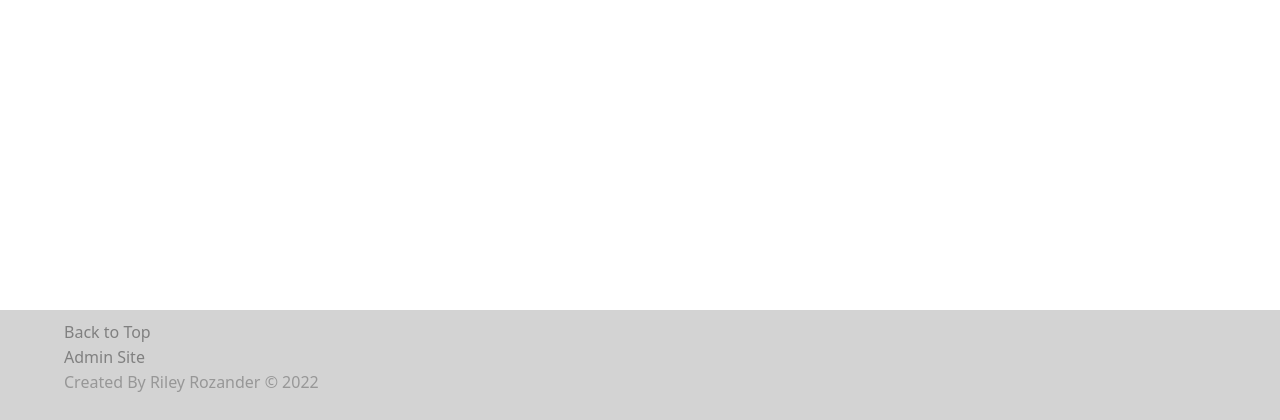
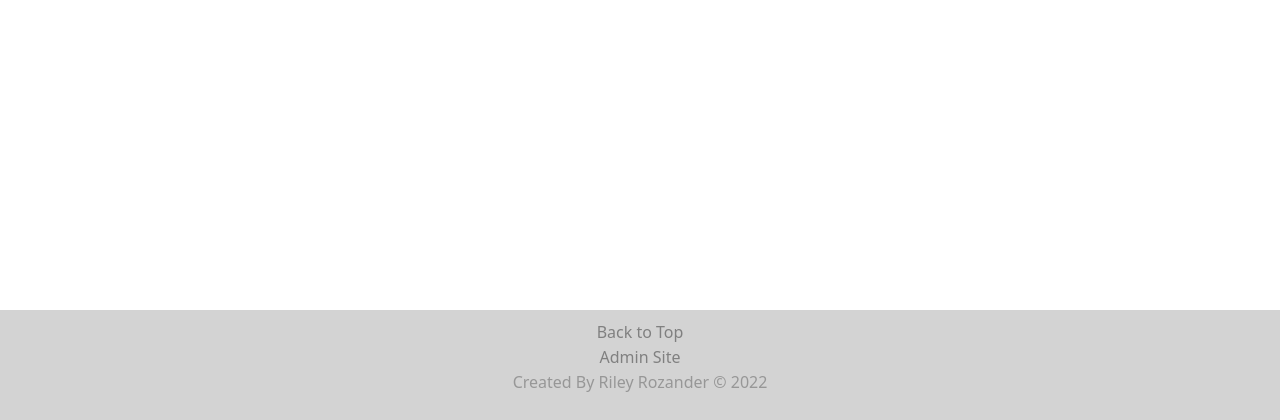
Before and after one commit to rrozander/Art-Website, a Django app: template pages/templates/home.html in a window 1280 px wide. Shown: the part 380-800 px from the top of the page. Run offline with Django 3.2, Linux system fonts and the light colour scheme; the template is opened without the code that fills it, so the values that code supplies are empty; some libraries are stand-ins or nearby versions.

Commit message:
Centered footer text

```diff
--- a/static/css/style.css
+++ b/static/css/style.css
@@ -40,8 +40,7 @@ footer {
   padding: 10px 0px;
 }
 .footer {
-  text-align: left;
-  padding-left: 5%;
+  text-align: center;
   background-color: lightgray;
 }
 .footer a {
```
